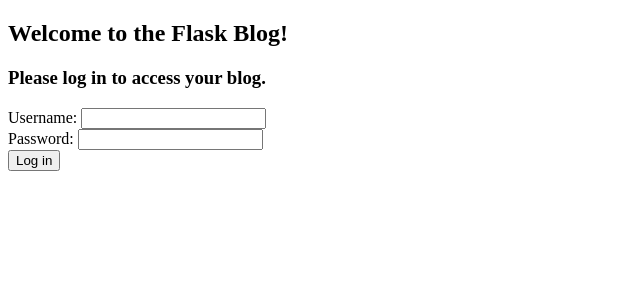
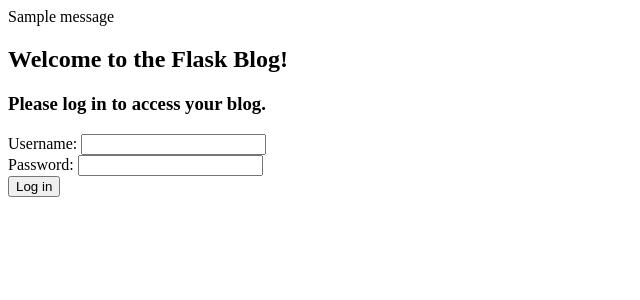
Before and after one commit to yangchandle/flask-hello-world, a Flask app: template Flask_blog/templates/login.html in a window 1280 px wide. Shown: the top 300 px of the page, without its empty margins (0-640 px from the left). Run offline with Flask 2, Linux system fonts and the light colour scheme; the template is opened without the code that fills it, so the values that code supplies are empty; tables that the repository leaves empty hold one stand-in row (values such as "Sample post"); one stand-in notice (Sample message) is shown.

Commit message:
debug the template.html

```diff
--- a/Flask_blog/templates/template.html
+++ b/Flask_blog/templates/template.html
@@ -5,9 +5,9 @@
 	</head>
 	<body>
 		<div class="container">
-			<!--{% for message in get_flashed_messages() %}
+			{% for message in get_flashed_messages() %}
 				<div class="flash">{{ message }}</div>
-			{% endfor %} -->
+			{% endfor %}
 			{% if error %}
 				<p class="error"><strong>Error:</strong>{{ error}}</p>
 			{% endif %}
```
